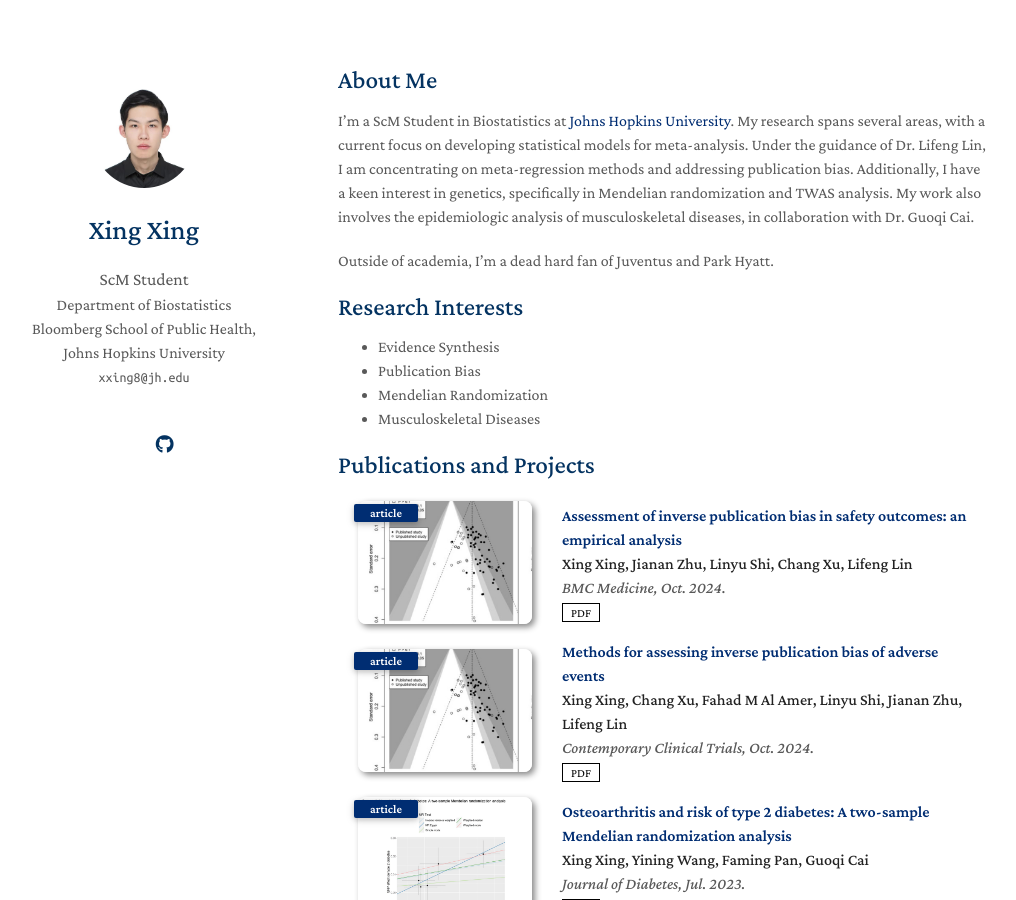
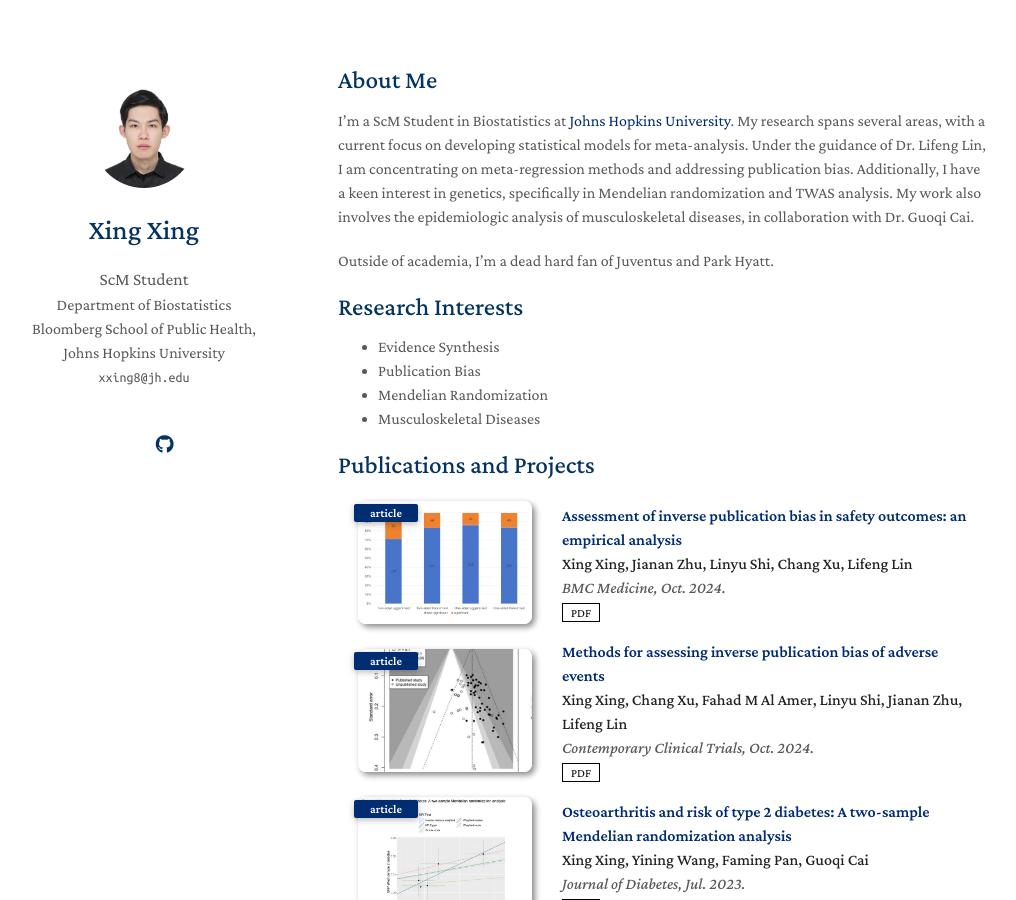
Before and after one commit to KevinXing3/kevinXing3.github.io, a Jekyll site: the page built from index.md, in a window 1280 px wide and 900 px high. Shown: the whole window, without its empty margins (132-1148 px from the left). Built offline with Jekyll 4.4.1, drawn with Linux system fonts in a browser that asks for light colours; nearby versions of some CDN libraries; a style sheet for code colours, icons or effects is not loaded; our own code applies the rules of GitHub Pages for plain Markdown files.

Commit message:
Update project.md

```diff
--- a/_includes/project.md
+++ b/_includes/project.md
@@ -6,7 +6,7 @@
 <li>
 <div class="pub-row">
   <div class="col-sm-3 abbr" style="position: relative;padding-right: 15px;padding-left: 15px;">
-    <img src="assets/img/CCT.jpg" class="teaser img-fluid z-depth-1">
+    <img src="assets/img/BMC.jpg" class="teaser img-fluid z-depth-1">
     <abbr class="badge">article</abbr>
   </div>
 
@@ -47,7 +47,11 @@
   </div>
 
   <div class="col-sm-9" style="position: relative;padding-right: 15px;padding-left: 20px;">
-    <div class="title"><a href="https://onlinelibrary.wiley.com/doi/full/10.1111/1753-0407.13451" style="color:#002D72">Osteoarthritis and risk of type 2 diabetes: A two‐sample Mendelian randomization analysis </a></div>
+    <div class="title"><a href="https://onlinelibrary.wiley.com/doi/full/10.1111/1753-0407.13451
+
+
+
+        " style="color:#002D72">Osteoarthritis and risk of type 2 diabetes: A two‐sample Mendelian randomization analysis </a></div>
     <div class="author"><strong>Xing Xing, Yining Wang, Faming Pan, Guoqi Cai</strong></div>
     <div class="periodical"><em>Journal of Diabetes, Jul. 2023.</em></div>
     <div class="links">
```
